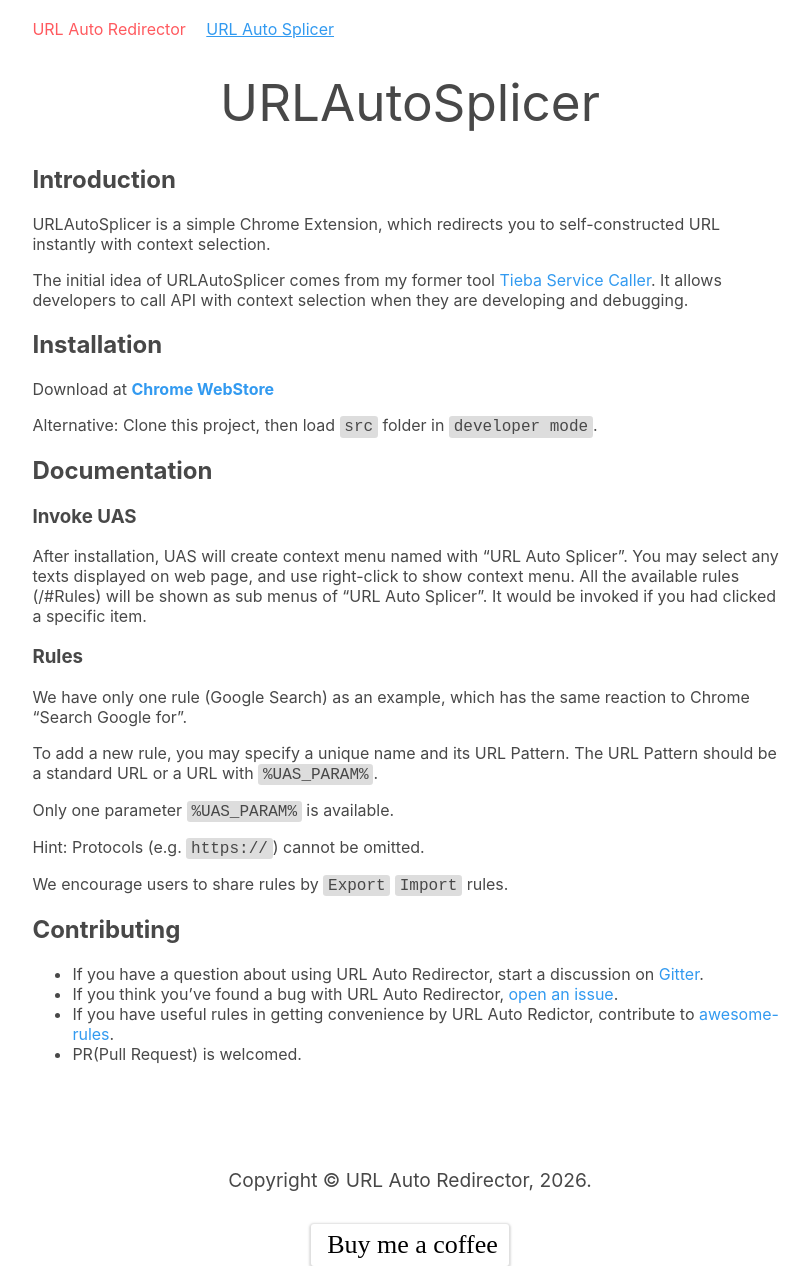
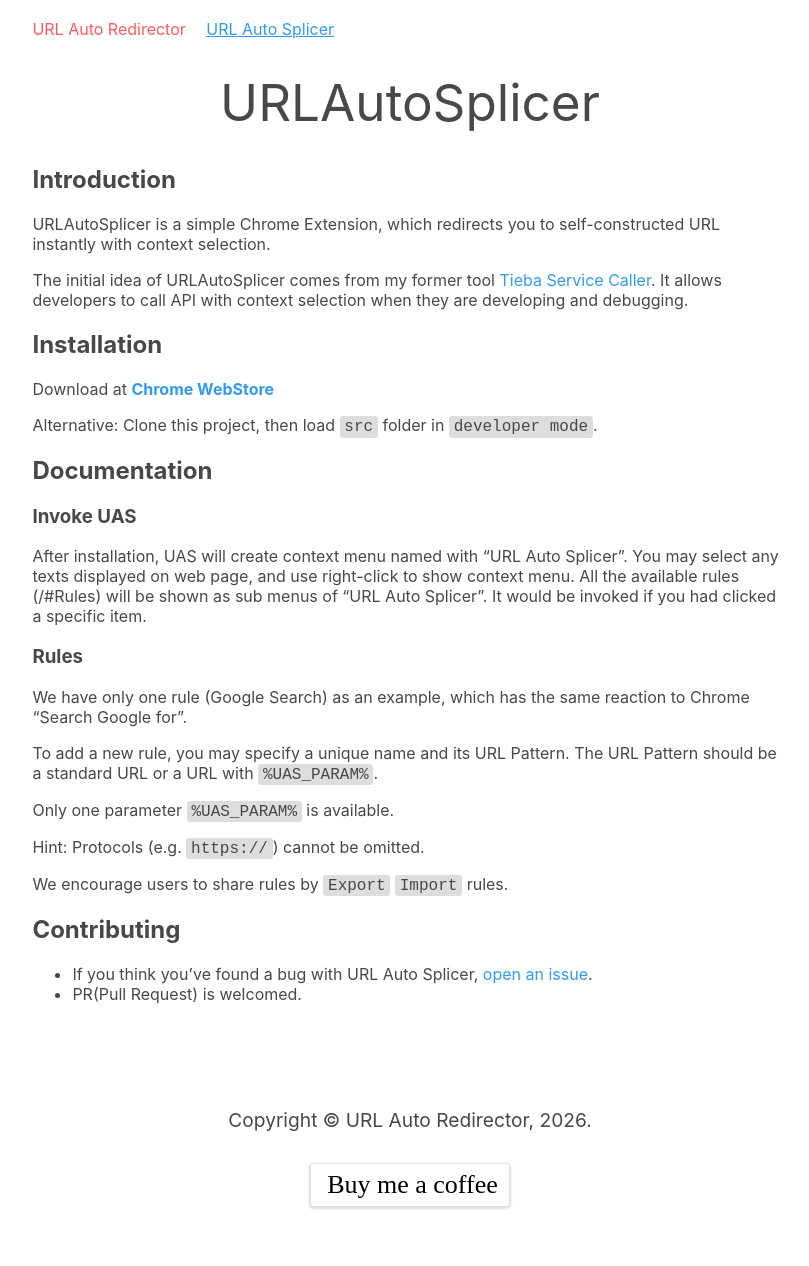
Before and after one commit to URLAutoRedirector/urlautoredirector.github.io, a Jekyll site: the page built from _docs/URLAutoSplicer.md, in a window 1280 px wide. Shown: the whole page, without its empty margins (230-1039 px from the left). Built offline with Jekyll 4.4.1, drawn with Linux system fonts in a browser that asks for light colours; comment, search, counter and statistics services are not loaded.

Commit message:
fix: typo

```diff
--- a/_docs/URLAutoSplicer.md
+++ b/_docs/URLAutoSplicer.md
@@ -37,7 +37,5 @@
 
 ## Contributing
 
-* If you have a question about using URL Auto Redirector, start a discussion on [Gitter](https://gitter.im/UrlAutoRedirector/UrlAutoRedirector).
-* If you think you've found a bug with URL Auto Redirector, [open an issue](https://github.com/crispgm/UrlAutoRedirector/issues/new).
-* If you have useful rules in getting convenience by URL Auto Redictor, contribute to [awesome-rules](https://github.com/UrlAutoRedirector/awesome-rules).
+* If you think you've found a bug with URL Auto Splicer, [open an issue](https://github.com/URLAutoRedirector/URLAutoSplicer/issues/new).
 * PR(Pull Request) is welcomed.
```
